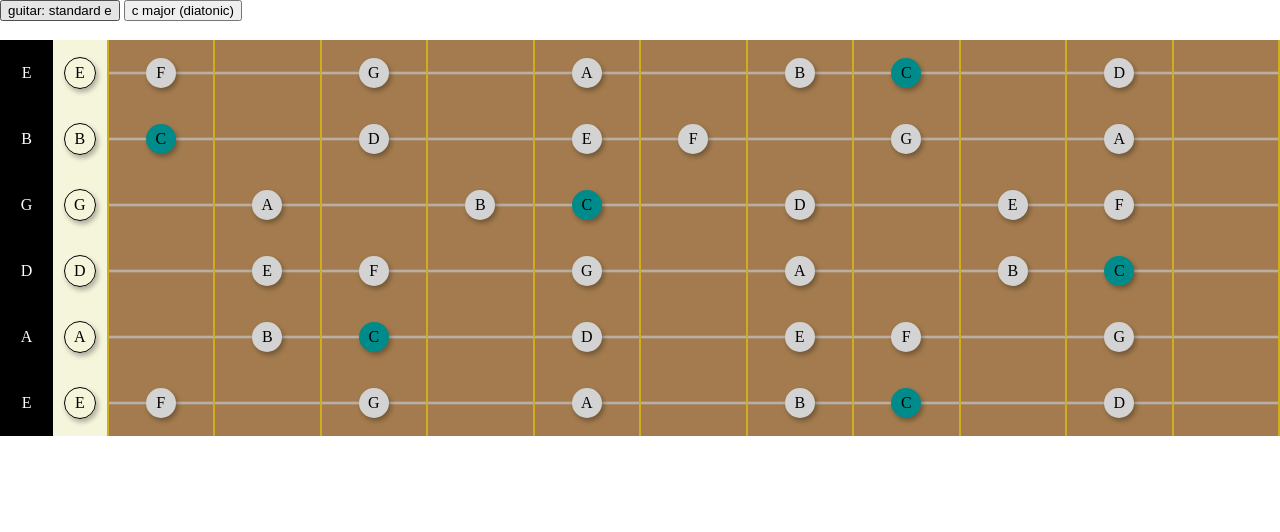
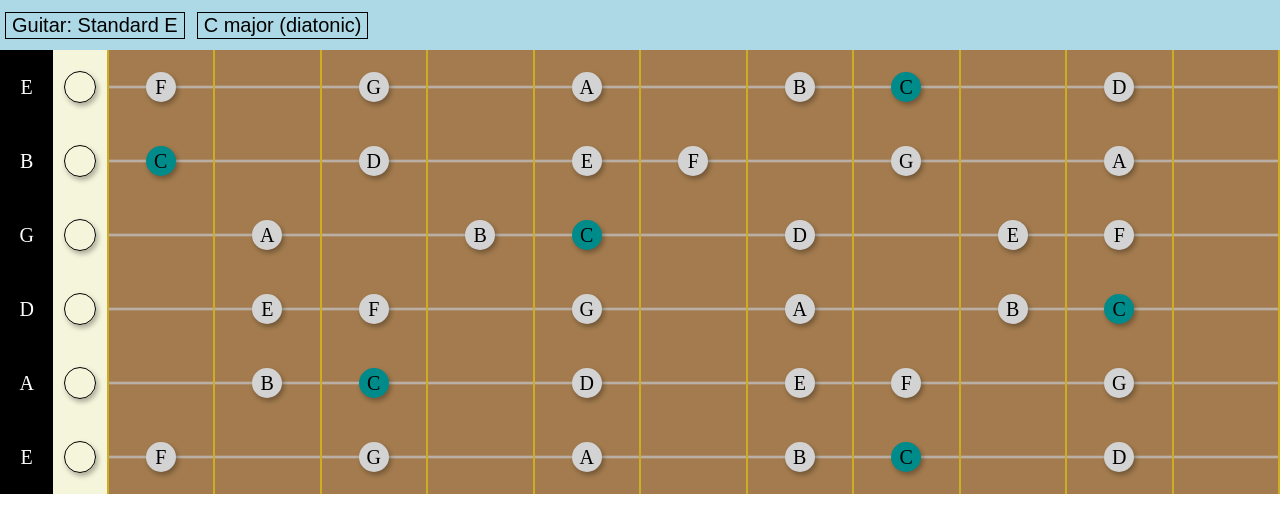
Before and after one commit to be-v-fr/frets-n-scales, a plain HTML site: page index.html in a window 1280 px wide. Drawn offline with Linux system fonts and the light colour scheme.

Commit message:
improved rendering

```diff
--- a/js/notes.js
+++ b/js/notes.js
@@ -96,7 +96,7 @@ function getAbsoluteNotes(intervals, root) {
         const interval = intervals[i];
         const relNote = intervalToRelNote(relRoot, interval);
         const absNote = NOTES[relNote]['default'];
-        absolute.push(absNote.toUpperCase());
+        absolute.push(capitalizeFirstLetter(absNote));
     }
     return absolute;
 }
--- a/script.js
+++ b/script.js
@@ -12,13 +12,20 @@ function init() {
     renderScale();
 }
 
+function capitalizeFirstLetter(string) {
+    return string.charAt(0).toUpperCase() + string.slice(1);
+}
+
 function renderNav() {
     const tuning = document.getElementById('navTuning');
     const scale = document.getElementById('navScale');
     tuning.innerHTML = '';
-    tuning.innerHTML = `${DEF_TUNING[0]}: ${DEF_TUNING[1]} ${DEF_TUNING[2]}`;
+    tuning.innerHTML += `${capitalizeFirstLetter(DEF_TUNING[0])}: `;
+    tuning.innerHTML += `${capitalizeFirstLetter(DEF_TUNING[1])} `;
+    tuning.innerHTML += `${capitalizeFirstLetter(DEF_TUNING[2])}`;
     scale.innerHTML = '';
-    scale.innerHTML = `${DEF_SCALE[2]} ${DEF_SCALE[1]} (${DEF_SCALE[0]})`;
+    scale.innerHTML = `${capitalizeFirstLetter(DEF_SCALE[2])} `;
+    scale.innerHTML += `${DEF_SCALE[1]} (${DEF_SCALE[0]})`;
 }
 
 function updateTuning(relTuning, root) {
@@ -57,13 +64,13 @@ function renderScale() {
     for (let i = 0; i < numberOfStrings; i++) { // Index für Zeile bzw. Saite
         const row = numberOfStrings - 1 - i;
         const absFret0 = currentTuning[i];
-        for (let j = 0; j < 12; j++) {
+        for (let j = 0; j < 12; j++) { // Index für Bund
             const absNote = getAbsoluteNotes([j], absFret0);
             const column = j + 1;
             const fretJ = document.getElementById(`row${row}column${column}`);
             fretJ.innerHTML = '';
-            if(currentScale.includes(absNote[0])) {
-                fretJ.innerHTML = noteHtml(absNote);
+            if (currentScale.includes(absNote[0])) {
+                fretJ.innerHTML = noteHtml(absNote, j);
             }
         }
         const container = document.getElementById(`row${row}column0`);
@@ -80,10 +87,14 @@ function fretboardRowHtml(index) {
     return html;
 }
 
-function noteHtml(absNote) {
+function noteHtml(absNote, fret) {
     let html = `<p class="note`;
-    if(absNote == currentScale[0]) {
-        html += ` rootNote`
+    if (fret == 0) {
+        html += ` fret0Note`;
+    } else {
+        if (absNote == currentScale[0]) {
+            html += ` rootNote`;
+        }
     }
     html += `">${absNote}</p>`;
     return html;
--- a/style.css
+++ b/style.css
@@ -1,5 +1,6 @@
 :root {
     --navHeight: 40px;
+    --fontSizeRegular: 20px;
 }
 
 body {
@@ -10,10 +11,24 @@ body {
 #content {
     width: 100vw;
     height: 100vh;
+    font-size: var(--fontSizeRegular);
 }
 
 nav {
     height: var(--navHeight);
+    padding: calc(var(--navHeight) / 8);
+    display: flex;
+    gap: 12px;
+    justify-content: flex-start;
+    align-items: center;
+    background: lightblue;
+}
+
+nav button {
+    font-size: var(--fontSizeRegular);
+    border: 1px solid black;
+    outline: none;
+    background: none;
 }
 
 #fretboard {
@@ -66,6 +81,10 @@ nav {
     box-shadow: 2px 3px 5px rgba(0,0,0,0.3);
 }
 
+.fret0Note {
+    color: rgba(0,0,0,0);
+}
+
 .rootNote {
     background: darkcyan;
 }
```
